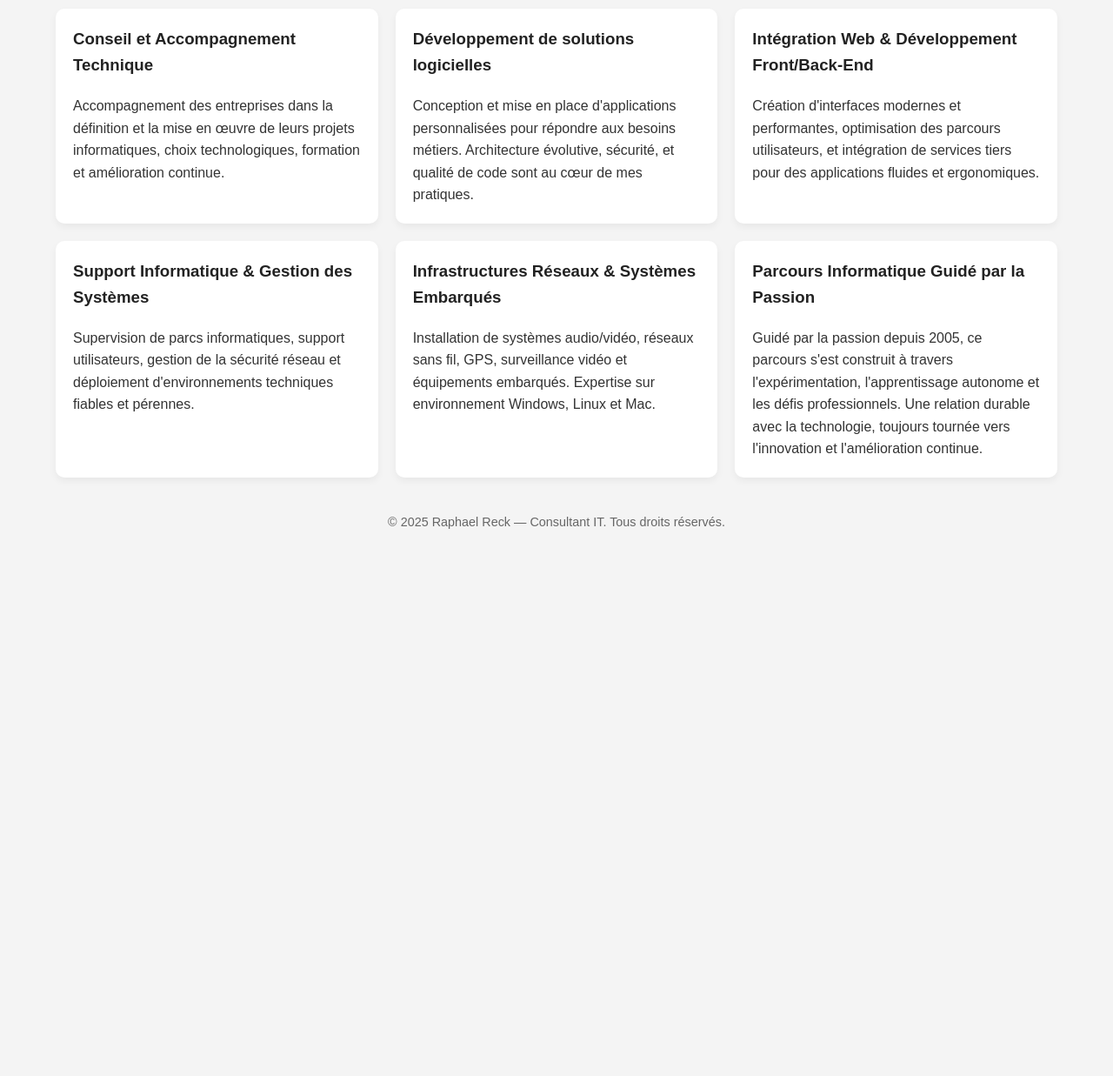
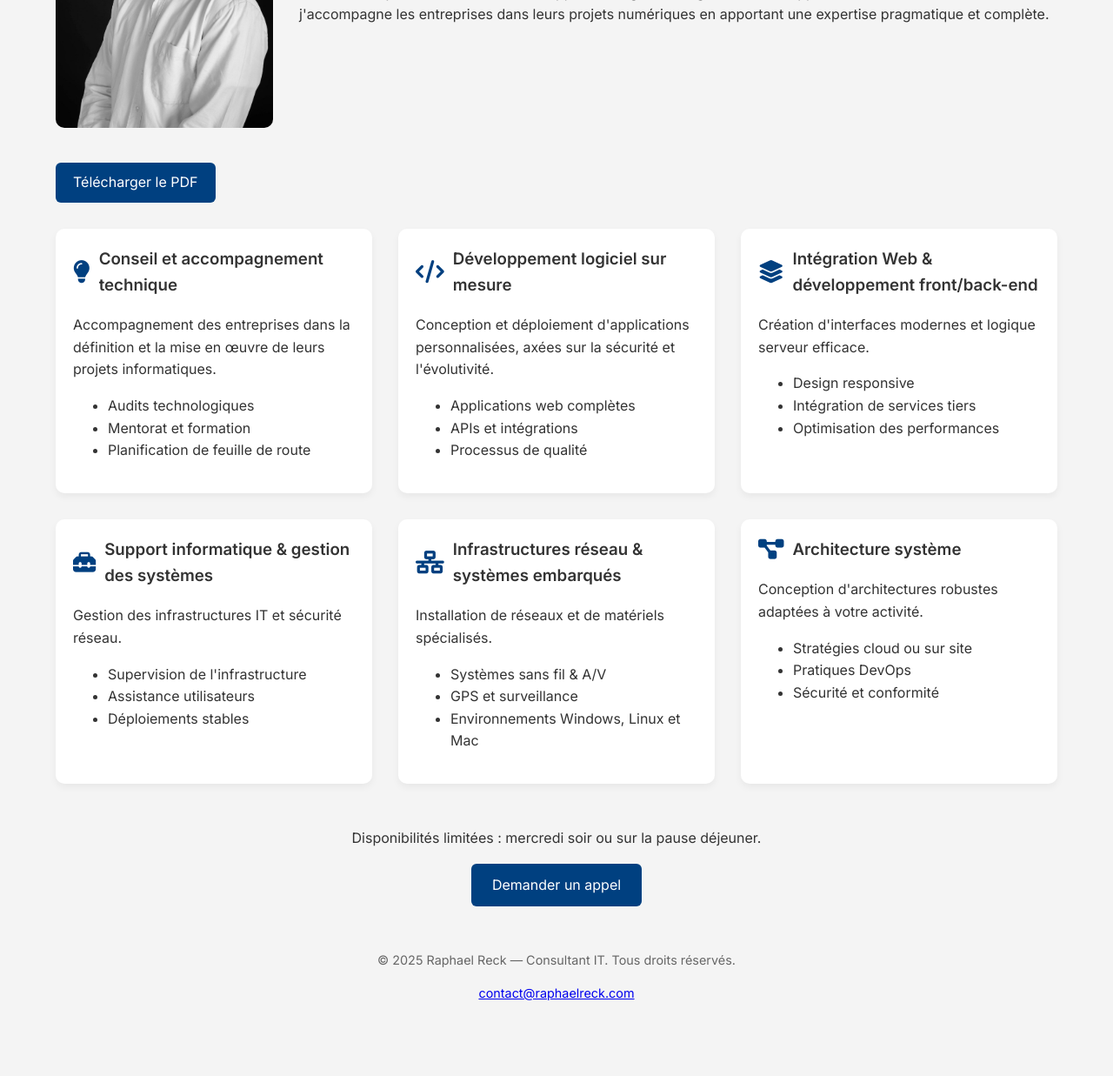
Before and after one commit to djassoRaph/raphaelwebsite, a PHP site: page /index_fr.html in a window 1280 px wide. Shown: the part 356-1593 px from the top of the page at 87% size. Before the commit the page ends 964 px from the top, so only its background shows below. Run offline with PHP 8.4, Linux system fonts and the light colour scheme.

Commit message:
Add placeholder directory for PDF

```diff
--- a/index_fr.html
+++ b/index_fr.html
@@ -4,8 +4,12 @@
   <meta charset="UTF-8">
   <meta name="viewport" content="width=device-width, initial-scale=1.0">
   <title>Raphael RECK | Consultant en Systèmes & Logiciels Informatiques</title>
+  <meta name="description" content="Raphael Reck - Independent IT Consultant & Systems Architect. Specialized in software design, IT integration, and strategic tech guidance. Remote-ready.">
+  <meta name="keywords" content="IT consultant, freelance CTO, system architect, digital strategy, remote IT consultant, tech advisor, architecture logicielle, freelance informatique">
+  <meta name="author" content="Raphael Reck">
+  <link rel="stylesheet" href="style.css">
   <script src="script.js"></script>
-  <link rel="stylesheet" href="./style.css">
+  <link rel="stylesheet" href="https://cdnjs.cloudflare.com/ajax/libs/font-awesome/6.5.2/css/all.min.css">
 </head>
 <body>
   <div class="container">
@@ -17,45 +21,93 @@
       <div class="intro-text">
         <h1>Raphael RECK</h1>
         <h2>Consultant en Systèmes & Logiciels Informatiques</h2>
-        <p>Fort d'une expérience riche et variée dans le domaine du développement logiciel, de l'intégration web, de l'assistance IT et de l'infrastructure réseau, j'accompagne les entreprises dans leurs projets digitaux en apportant une expertise complète, polyvalente et dédiée à des solutions pragmatiques.</p>
+        <p>Fort d'une expérience variée en développement logiciel, intégration web, support IT et infrastructure réseau, j'accompagne les entreprises dans leurs projets numériques en apportant une expertise pragmatique et complète.</p>
       </div>
     </div>
 
-    <div class="cards">
-      <div class="card">
-        <h3>Conseil et Accompagnement Technique</h3>
-        <p>Accompagnement des entreprises dans la définition et la mise en œuvre de leurs projets informatiques, choix technologiques, formation et amélioration continue.</p>
-      </div>
-
-      <div class="card">
-        <h3>Développement de solutions logicielles</h3>
-        <p>Conception et mise en place d'applications personnalisées pour répondre aux besoins métiers. Architecture évolutive, sécurité, et qualité de code sont au cœur de mes pratiques.</p>
-      </div>
-
-      <div class="card">
-        <h3>Intégration Web & Développement Front/Back-End</h3>
-        <p>Création d'interfaces modernes et performantes, optimisation des parcours utilisateurs, et intégration de services tiers pour des applications fluides et ergonomiques.</p>
-      </div>
-
-      <div class="card">
-        <h3>Support Informatique & Gestion des Systèmes</h3>
-        <p>Supervision de parcs informatiques, support utilisateurs, gestion de la sécurité réseau et déploiement d'environnements techniques fiables et pérennes.</p>
-      </div>
-
-      <div class="card">
-        <h3>Infrastructures Réseaux & Systèmes Embarqués</h3>
-        <p>Installation de systèmes audio/vidéo, réseaux sans fil, GPS, surveillance vidéo et équipements embarqués. Expertise sur environnement Windows, Linux et Mac.</p>
-      </div>
-
-      <div class="card">
-        <h3>Parcours Informatique Guidé par la Passion</h3>
-        <p>Guidé par la passion depuis 2005, ce parcours s'est construit à travers l'expérimentation, l'apprentissage autonome et les défis professionnels. Une relation durable avec la technologie, toujours tournée vers l'innovation et l'amélioration continue.</p>
-      </div>
+    <!-- Lien temporaire vers le PDF de présentation des services -->
+    <div class="pdf-download">
+      <a href="public/services.pdf" download>Télécharger le PDF</a>
     </div>
 
-    <div class="footer">
-      &copy; 2025 Raphael Reck — Consultant IT. Tous droits réservés.
+    <div class="services">
+      <section class="service">
+        <h3><i class="fa-solid fa-lightbulb service-icon"></i> Conseil et accompagnement technique</h3>
+        <p>Accompagnement des entreprises dans la définition et la mise en œuvre de leurs projets informatiques.</p>
+        <ul>
+          <li>Audits technologiques</li>
+          <li>Mentorat et formation</li>
+          <li>Planification de feuille de route</li>
+        </ul>
+      </section>
+
+      <section class="service">
+        <h3><i class="fa-solid fa-code service-icon"></i> Développement logiciel sur mesure</h3>
+        <p>Conception et déploiement d'applications personnalisées, axées sur la sécurité et l'évolutivité.</p>
+        <ul>
+          <li>Applications web complètes</li>
+          <li>APIs et intégrations</li>
+          <li>Processus de qualité</li>
+        </ul>
+      </section>
+
+      <section class="service">
+        <h3><i class="fa-solid fa-layer-group service-icon"></i> Intégration Web & développement front/back-end</h3>
+        <p>Création d'interfaces modernes et logique serveur efficace.</p>
+        <ul>
+          <li>Design responsive</li>
+          <li>Intégration de services tiers</li>
+          <li>Optimisation des performances</li>
+        </ul>
+      </section>
+
+      <section class="service">
+        <h3><i class="fa-solid fa-toolbox service-icon"></i> Support informatique & gestion des systèmes</h3>
+        <p>Gestion des infrastructures IT et sécurité réseau.</p>
+        <ul>
+          <li>Supervision de l'infrastructure</li>
+          <li>Assistance utilisateurs</li>
+          <li>Déploiements stables</li>
+        </ul>
+      </section>
+
+      <section class="service">
+        <h3><i class="fa-solid fa-network-wired service-icon"></i> Infrastructures réseau & systèmes embarqués</h3>
+        <p>Installation de réseaux et de matériels spécialisés.</p>
+        <ul>
+          <li>Systèmes sans fil & A/V</li>
+          <li>GPS et surveillance</li>
+          <li>Environnements Windows, Linux et Mac</li>
+        </ul>
+      </section>
+
+      <section class="service">
+        <h3><i class="fa-solid fa-diagram-project service-icon"></i> Architecture système</h3>
+        <p>Conception d'architectures robustes adaptées à votre activité.</p>
+        <ul>
+          <li>Stratégies cloud ou sur site</li>
+          <li>Pratiques DevOps</li>
+          <li>Sécurité et conformité</li>
+        </ul>
+      </section>
     </div>
+
+    <div class="call-to-action">
+      <p>Disponibilités limitées : mercredi soir ou sur la pause déjeuner.</p>
+      <a href="mailto:contact@raphaelreck.com?subject=Consultation">Demander un appel</a>
+    </div>
+
+      <div class="footer">
+        <p>&copy; 2025 Raphael Reck — Consultant IT. Tous droits réservés.</p>
+        <p>
+          <script>
+            const user = "contact";
+            const domain = "raphaelreck.com";
+            const mail = `${user}@${domain}`;
+            document.write(`<a href='mailto:${mail}'>${mail}</a>`);
+          </script>
+        </p>
+      </div>
   </div>
 </body>
 </html>
--- a/style.css
+++ b/style.css
@@ -1,17 +1,21 @@
+@import url('https://fonts.googleapis.com/css2?family=Inter:wght@400;600&display=swap');
+
 body {
-    font-family: Arial, sans-serif;
+  font-family: 'Inter', Arial, sans-serif;
   line-height: 1.6;
   margin: 0;
   padding: 0;
   background-color: #f4f4f4;
   color: #333;
 }
+
 .container {
   width: 90%;
   max-width: 1200px;
   margin: 40px auto;
   padding: 30px;
 }
+
 .intro {
   display: flex;
   flex-wrap: wrap;
@@ -19,39 +23,74 @@ body {
   margin-bottom: 40px;
   gap: 30px;
 }
+
 .intro img {
   max-width: 250px;
   border-radius: 10px;
 }
+
 .intro-text {
   flex: 1;
 }
+
 h1, h2 {
   color: #004080;
   margin: 0;
 }
-  .cards {
+
+.pdf-download {
+  margin-bottom: 30px;
+}
+
+.pdf-download a {
+  display: inline-block;
+  background-color: #004080;
+  color: #fff;
+  padding: 10px 20px;
+  border-radius: 6px;
+  text-decoration: none;
+}
+
+.services {
   display: grid;
   grid-template-columns: repeat(auto-fit, minmax(300px, 1fr));
-    gap: 20px;
+  gap: 30px;
+  margin-bottom: 40px;
 }
-  .card {
+
+.service {
   background: #fff;
   border-radius: 10px;
   padding: 20px;
   box-shadow: 0 4px 8px rgba(0,0,0,0.05);
-    transition: transform 0.2s ease;
 }
-  .card:hover {
-    transform: translateY(-5px);
+
+.service h3 {
+  margin-top: 0;
+  display: flex;
+  align-items: center;
+  gap: 10px;
 }
-  .card h3 {
-    margin-top: 0;
-    color: #222;
+
+.service-icon {
+  font-size: 1.4em;
+  color: #004080;
 }
-  .card p {
-    margin: 0;
+
+.call-to-action {
+  text-align: center;
+  margin: 50px 0;
 }
+
+.call-to-action a {
+  display: inline-block;
+  background-color: #004080;
+  color: #fff;
+  padding: 12px 24px;
+  border-radius: 6px;
+  text-decoration: none;
+}
+
 .footer {
   text-align: center;
   margin-top: 40px;
@@ -78,3 +117,19 @@ body {
 .lang-switch button:hover {
   background-color: #0066cc;
 }
+
+@media (prefers-color-scheme: dark) {
+  body {
+    background-color: #111;
+    color: #eee;
+  }
+  .service,
+  .intro,
+  .pdf-download a,
+  .call-to-action a {
+    background-color: #222;
+  }
+  h1, h2, .service-icon {
+    color: #6ea0ff;
+  }
+}
```
Also changed, not shown: index.html (+72 -28 lines), grayscale_raphael.jpg (renamed from portratitgris.jpeg), script.js (indentation only), 1 other file. Lines whose indentation alone changed are shown as unchanged.
